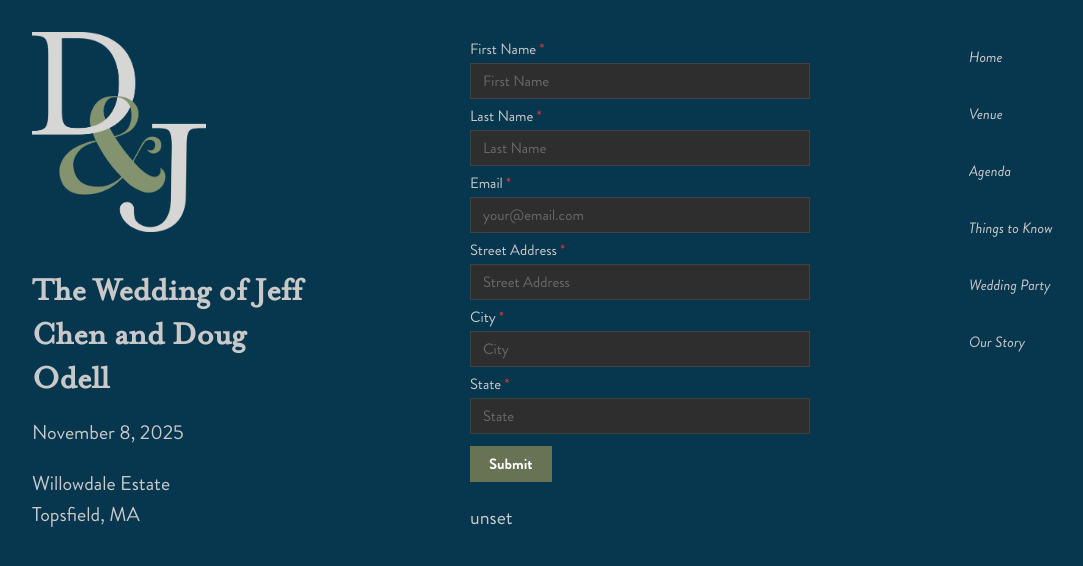
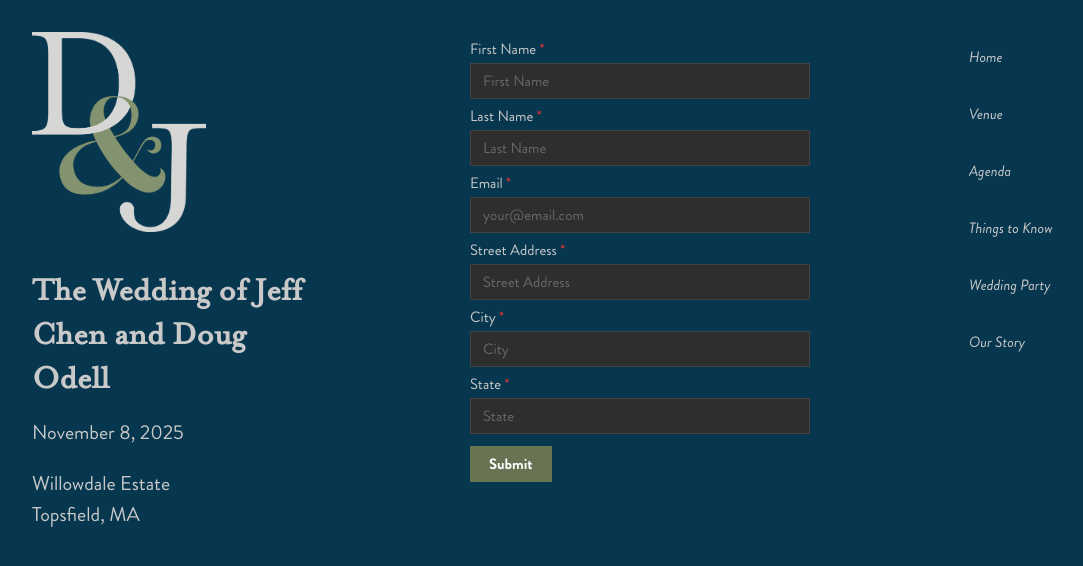
Before and after one commit to douglasio/jeff-digs-doug, a Next.js app: page /who-are-you in a window 1280 px wide. Shown: the top 566 px of the page, without its empty margins (0-1083 px from the left). Built offline with nearby package versions, Linux system fonts and the light colour scheme; no server answers.

Commit message:
Fix MantineProvider placement, metadata

```diff
--- a/app/(forms)/who-are-you/page.tsx
+++ b/app/(forms)/who-are-you/page.tsx
@@ -1,4 +1,3 @@
-import { useEffect } from "react";
 import { HubSpotForm } from "_components";
 
 const Page = () => {
--- a/app/_components/hubspot-form/index.tsx
+++ b/app/_components/hubspot-form/index.tsx
@@ -166,7 +166,6 @@ export const HubSpotForm = () => {
 					Submit
 				</Button>
 			</form>
-			<p>{HUBSPOT.FORM_ID.INTAKE_FORM}</p>
 		</Box>
 	);
 };
--- a/app/layout.tsx
+++ b/app/layout.tsx
@@ -15,6 +15,9 @@ import { WEDDING_DETAILS } from "_util";
 export const metadata = {
 	title: "Jeff Digs Doug",
 	description: "A wedding website for the greatest couple of all time",
+};
+
+export const viewport = {
 	themeColor: COLORS.BLUE[9],
 };
 
@@ -28,13 +31,12 @@ export default function RootLayout({
 			<head>
 				<ColorSchemeScript />
 			</head>
-
+			<body className={classes.body}>
 				<MantineProvider
 					cssVariablesResolver={resolver}
 					forceColorScheme="dark"
 					theme={theme}
 				>
-				<body className={classes.body}>
 					<Grid m="xl">
 						<GridCol span={3}>
 							<Image
@@ -59,8 +61,8 @@ export default function RootLayout({
 							<Nav />
 						</GridCol>
 					</Grid>
+				</MantineProvider>
 			</body>
-			</MantineProvider>
 		</html>
 	);
 }
```
Lines whose indentation alone changed are shown as unchanged.
